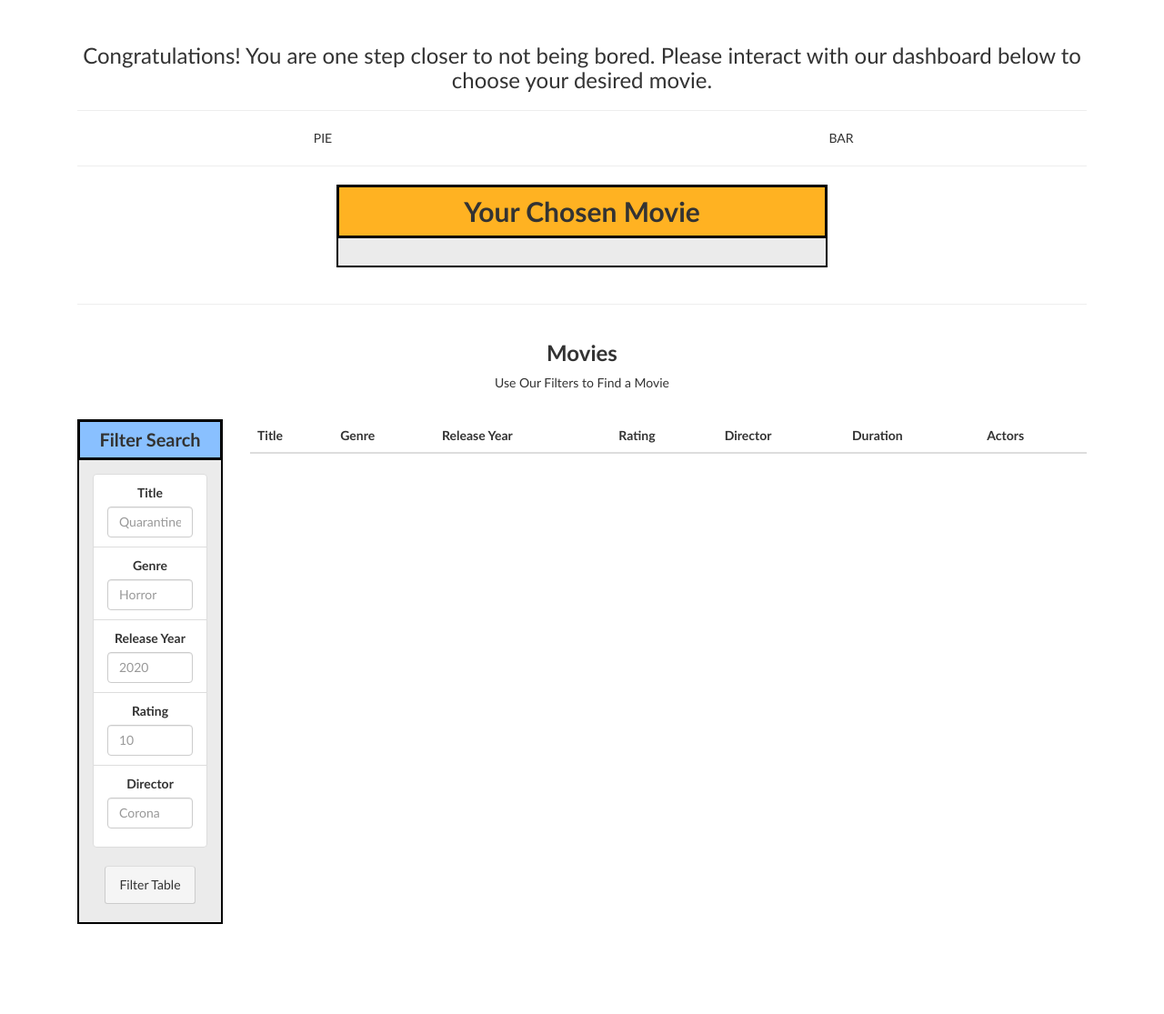
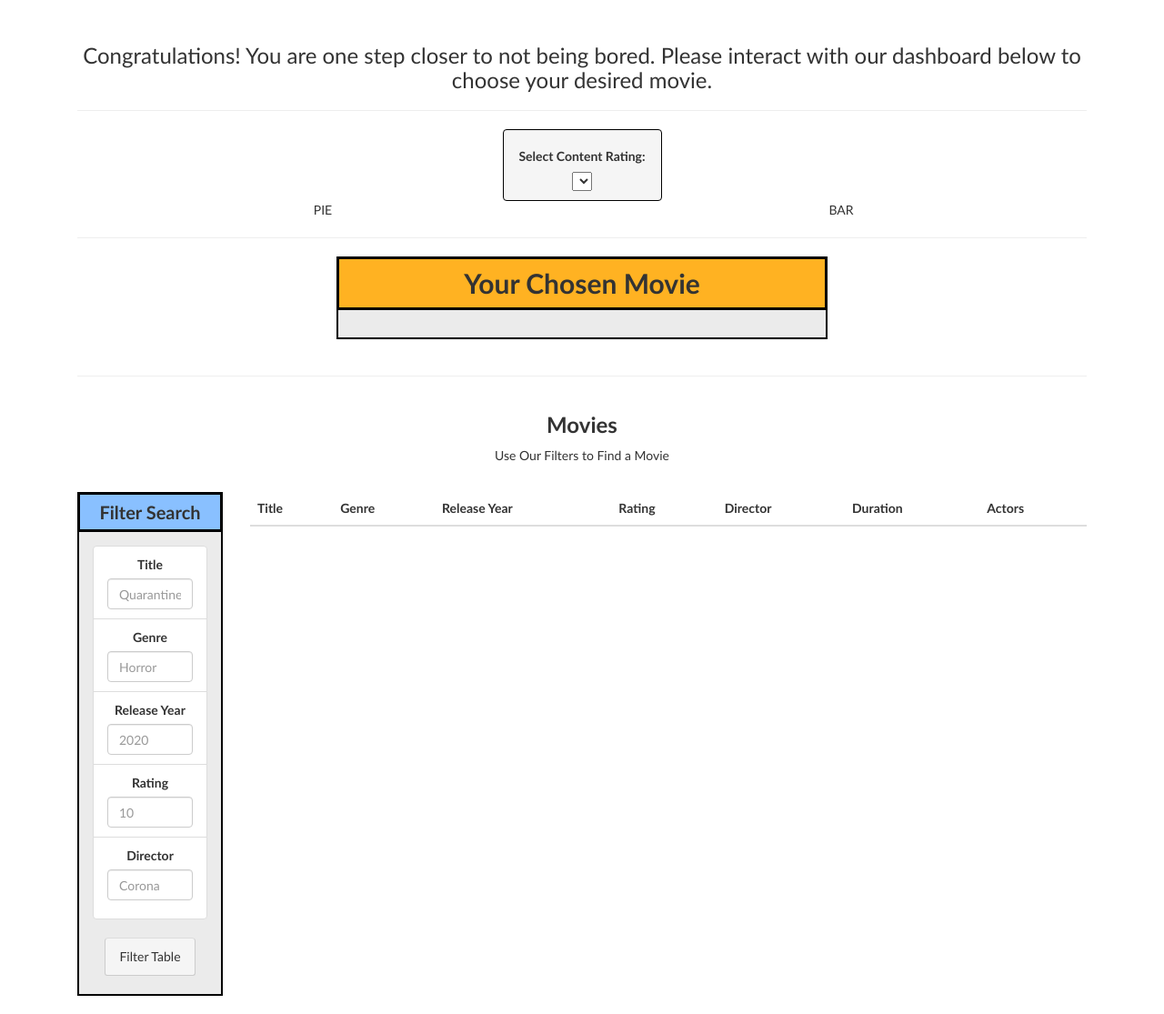
Before and after one commit to selinbtr/jabbas, a Flask app: template templates/movie.html in a window 1280 px wide. Shown: the part 217-1332 px from the top of the page at 91% size. Before the commit the page ends 1233 px from the top, so only its background shows below. Run offline with Flask 2, Linux system fonts and the light colour scheme; the template is opened without the code that fills it, so the values that code supplies are empty; some libraries are stand-ins or nearby versions.

Commit message:
adding features

```diff
--- a/static/style.css
+++ b/static/style.css
@@ -65,3 +65,21 @@ h3 {
 #table {
     text-align: center;
 }
+
+.well {
+    text-align: center;
+    width: 50%;
+    margin: auto;
+    padding: 3%;
+    border: .5pt solid black;
+    height: 100%;
+}
+
+#form {
+    text-align: center;
+}
+
+#enter-zip {
+    padding-bottom: 3%;
+    font-size: 20px;
+}
--- a/templates/movie.html
+++ b/templates/movie.html
@@ -34,15 +34,28 @@
         </div>
     </div>
 
+    <div class="container">
+        <div class="row">
+            <div class="col-md-4"></div>
+            <div class="col-md-4">
+                <div class="well">
+                    <h5><strong>Select Content Rating:</strong></h5>
+                    <select id="selDataset" onchange="optionChanged(this.value)"></select>
+                </div>
+            </div>
+            <div class="col-md-4"></div>
+        </div>
+    </div>
+
     <div class="container" id="movie-charts">
         <div class="row">
             <div class="col-md-6">
-                <div class="pie">
+                <div class="pie" id="pie">
                     PIE
                 </div>
             </div>
             <div class="col-md-6">
-                <div class="bar">
+                <div class="bar" id="bar">
                     BAR
                 </div>
             </div>
@@ -58,7 +71,7 @@
                     <div class="panel-title">
                         <strong>Your Chosen Movie</strong>
                     </div>
-                    <div class="panel-body" id="movie-data">
+                    <div class="panel-body" id="sample-metadata">
                     </div>
                 </div>
             </div>
@@ -136,4 +149,10 @@
         </div>
     </div>
 
+    <script src="https://cdnjs.cloudflare.com/ajax/libs/d3/5.5.0/d3.js"></script>
+    <script src="https://cdn.plot.ly/plotly-latest.min.js"></script>
+    <script src="../static/updater.js"></script>
+    <script src="../static/dashboard.js"></script>
+
 </body>
+</html>
```
Also changed, not shown: templates/hike.html (+19 -17 lines).
